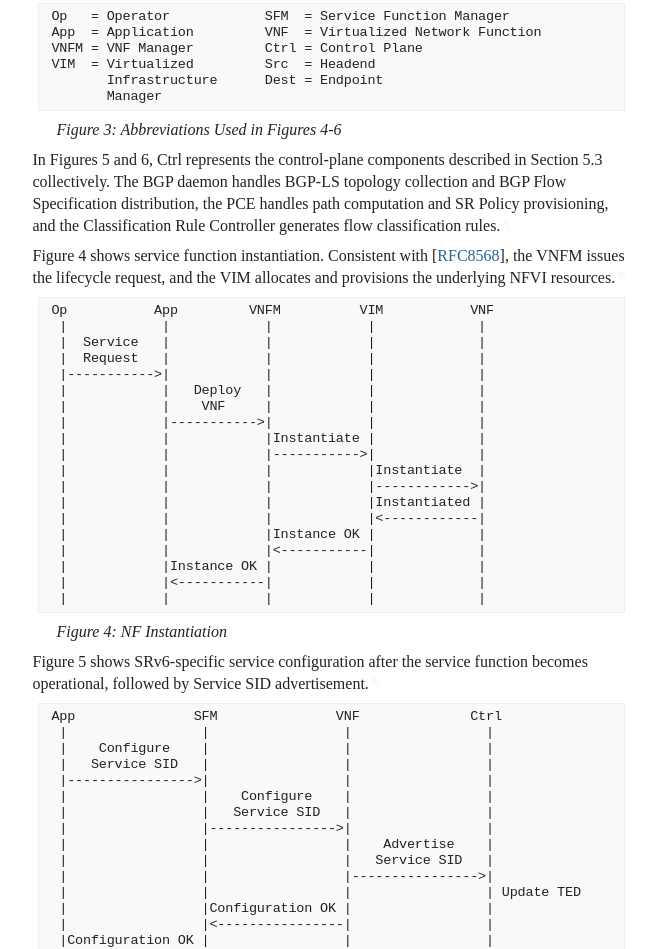
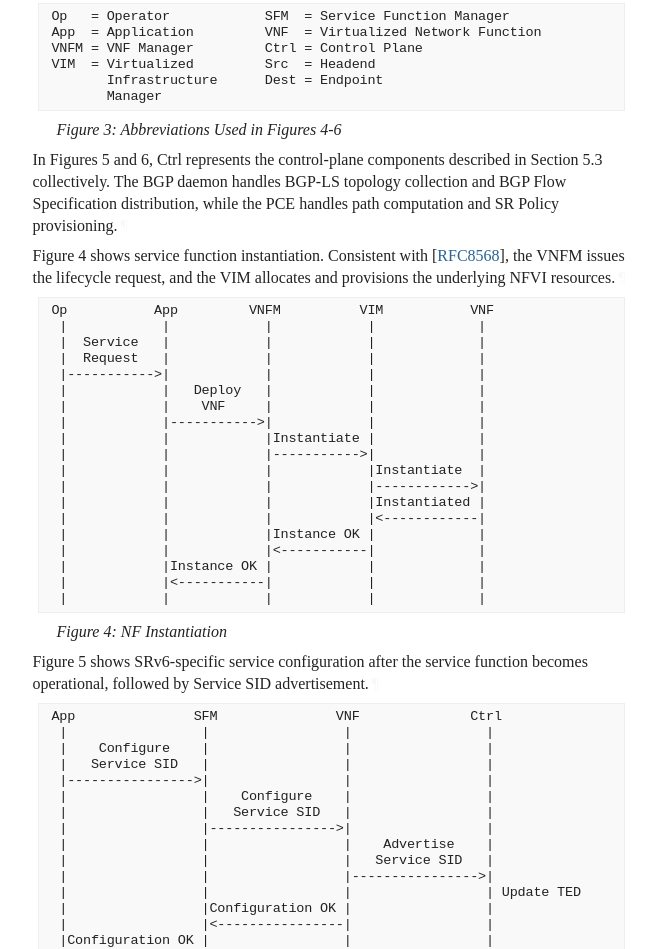
Before and after one commit to watal/draft-watal-srv6ops-srv6-sfc-deployment, a plain HTML site: page draft-watal-srv6ops-srv6-sfc-deployment.html in a window 1280 px wide. Shown: the part 5508-6457 px from the top of the page, without its empty margins (92-748 px from the left). Drawn offline with Linux system fonts and the light colour scheme; a web font is replaced by a local one.

Commit message:
Script updating gh-pages from 7ab5dbc. [ci skip]

```diff
--- a/draft-watal-srv6ops-srv6-sfc-deployment.html
+++ b/draft-watal-srv6ops-srv6-sfc-deployment.html
@@ -1631,7 +1631,7 @@ The workflow begins with an operator service request and concludes with traffic
         </figcaption></figure>
 </div>
 <p id="section-6-5">In Figures 5 and 6, Ctrl represents the control-plane components described in Section 5.3 collectively.
-The BGP daemon handles BGP-LS topology collection and BGP Flow Specification distribution, the PCE handles path computation and SR Policy provisioning, and the Classification Rule Controller generates flow classification rules.<a href="#section-6-5" class="pilcrow">¶</a></p>
+The BGP daemon handles BGP-LS topology collection and BGP Flow Specification distribution, while the PCE handles path computation and SR Policy provisioning.<a href="#section-6-5" class="pilcrow">¶</a></p>
 <p id="section-6-6">Figure 4 shows service function instantiation.
 Consistent with <span>[<a href="#RFC8568" class="cite xref">RFC8568</a>]</span>, the VNFM issues the lifecycle request, and the VIM allocates and provisions the underlying NFVI resources.<a href="#section-6-6" class="pilcrow">¶</a></p>
 <span id="name-nf-instantiation"></span><div id="fig-wf-4">
```
Also changed, not shown: draft-watal-srv6ops-srv6-sfc-deployment.txt.
